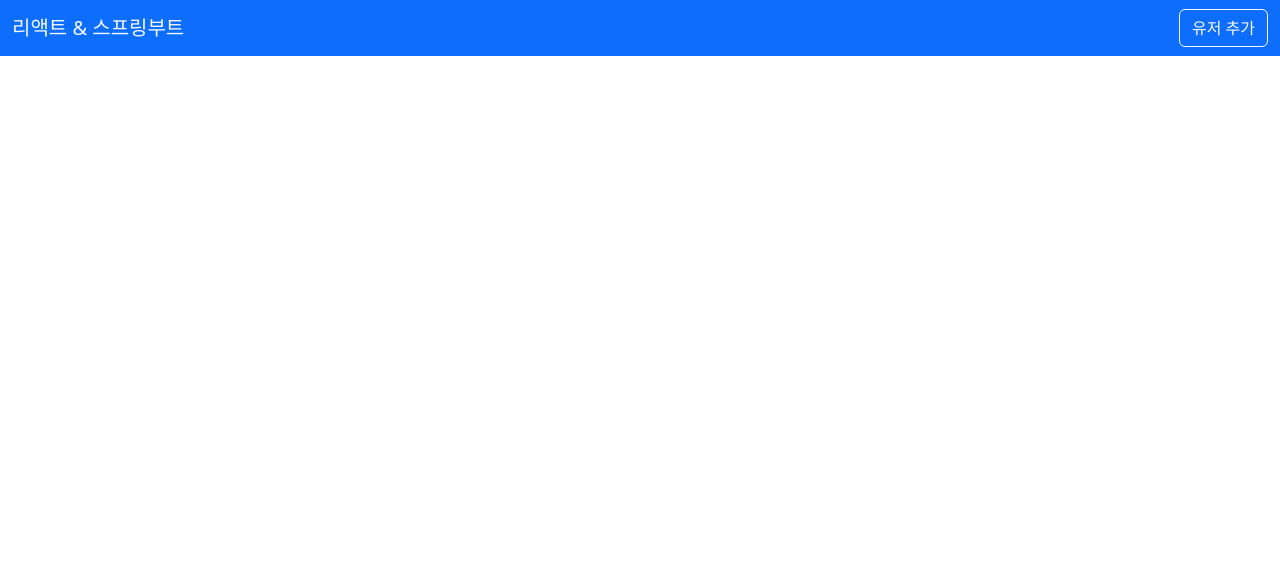
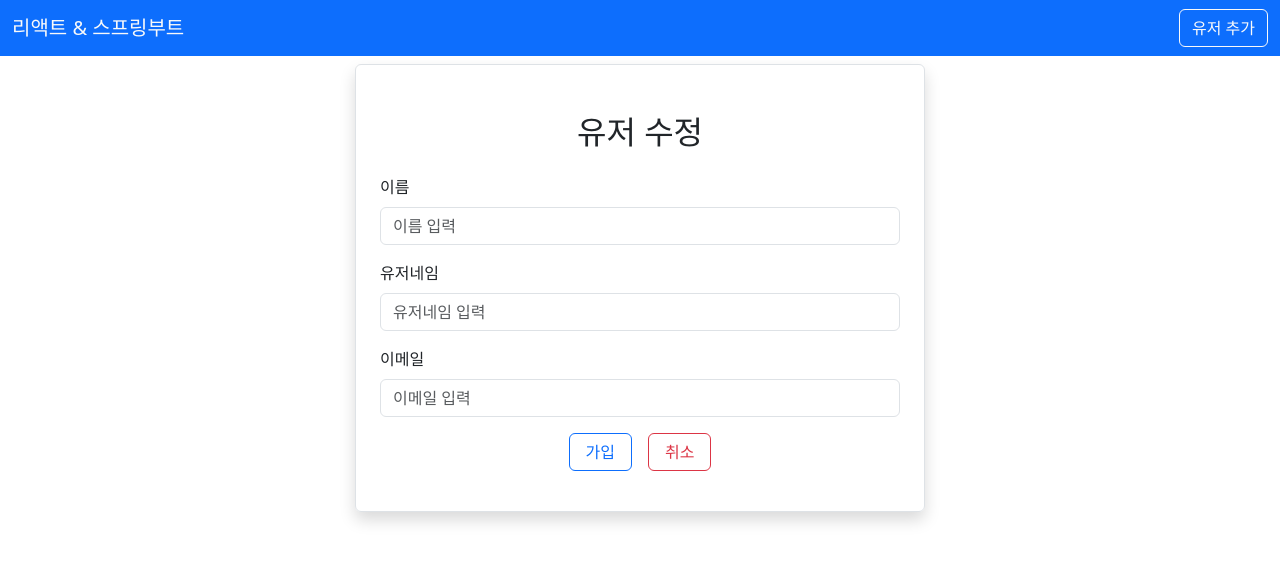
Before and after one commit to KaengEE/fullstack-frontend, a React (Vite) app: page /edituser/1 in a window 1280 px wide. Before the commit this address had no page. Shown: the top 562 px of the page. Built offline with nearby package versions, Linux system fonts and the light colour scheme.

Commit message:
EditUser  수정페이지

```diff
--- a/src/App.jsx
+++ b/src/App.jsx
@@ -4,7 +4,8 @@
 import Navbar from "./layout/Navbar";
 import "bootstrap/dist/css/bootstrap.min.css";
 import "bootstrap/dist/js/bootstrap.bundle.min.js";
-import AddUser from "./Pages/AddUser";
+import AddUser from "./users/AddUser";
+import EditUser from "./users/EditUser";
 
 function App() {
   return (
@@ -15,6 +16,7 @@
         <Routes>
           <Route path="/" element={<Home />} />
           <Route path="/adduser" element={<AddUser />} />
+          <Route path="/edituser/:id" element={<EditUser />} />
         </Routes>
       </BrowserRouter>
     </div>
--- a/src/Pages/Home.jsx
+++ b/src/Pages/Home.jsx
@@ -1,5 +1,6 @@
 import axios from "axios";
 import React, { useEffect, useState } from "react";
+import { Link } from "react-router-dom";
 
 function Home() {
   const [users, setUsers] = useState([]);
@@ -38,7 +39,12 @@
               <td>{user.email}</td>
               <td>
                 <button className="btn btn-outline-secondary mx-2">보기</button>
-                <button className="btn btn-outline-warning mx-2">수정</button>
+                <Link
+                  to={`/edituser/${user.id}`}
+                  className="btn btn-outline-warning mx-2"
+                >
+                  수정
+                </Link>
                 <button className="btn btn-outline-danger mx-2">삭제</button>
               </td>
             </tr>
--- a/src/users/EditUser.jsx
+++ b/src/users/EditUser.jsx
@@ -0,0 +1,105 @@
+import axios from "axios";
+import { useState } from "react";
+import { Link, useNavigate } from "react-router-dom";
+
+function EditUser() {
+  const [user, setUser] = useState({
+    name: "",
+    username: "",
+    email: "",
+  });
+
+  //유저객체의 속성 구조 분해(원래는 user.name)
+  const { name, username, email } = user;
+
+  const navigate = useNavigate();
+
+  const onInputChange = (e) => {
+    setUser({
+      ...user,
+      [e.target.name]: e.target.value,
+    });
+  };
+
+  //submit함수
+  const onSubmit = async (e) => {
+    e.preventDefault();
+    if (name == "" || username == "" || email == "") {
+      alert("내용을 입력해주세요!");
+      return;
+    }
+    //서버로전송
+    await axios.post("http://localhost:8080/users", user);
+    navigate("/");
+  };
+
+  return (
+    <div className="container">
+      <div className="row">
+        <div className="col-md-6 offset-md-3 border rounded p-4 mt-2 shadow">
+          <h2 className="text-center m-4">유저 수정</h2>
+          {/* 입력폼 */}
+          <form onSubmit={onSubmit}>
+            <div className="mb-3">
+              <label htmlFor="name" className="form-label">
+                이름
+              </label>
+              <input
+                onChange={onInputChange}
+                type="text"
+                id="name"
+                className="form-control"
+                placeholder="이름 입력"
+                name="name"
+              />
+            </div>
+            <div className="mb-3">
+              <label htmlFor="username" className="form-label">
+                유저네임
+              </label>
+              <input
+                onChange={onInputChange}
+                type="text"
+                id="username"
+                className="form-control"
+                placeholder="유저네임 입력"
+                name="username"
+              />
+            </div>
+            <div className="mb-3">
+              <label htmlFor="email" className="form-label">
+                이메일
+              </label>
+              <input
+                onChange={onInputChange}
+                type="email"
+                id="email"
+                className="form-control"
+                placeholder="이메일 입력"
+                name="email"
+              />
+            </div>
+            {/* 버튼 */}
+            <div className="mb-3 text-center">
+              <button
+                type="submit"
+                className="btn btn-outline-primary px-3 mx-2"
+              >
+                가입
+              </button>
+              <Link
+                to="/"
+                type="submit"
+                className="btn btn-outline-danger px-3 mx-2"
+              >
+                취소
+              </Link>
+            </div>
+          </form>
+        </div>
+      </div>
+    </div>
+  );
+}
+
+export default EditUser;
```
